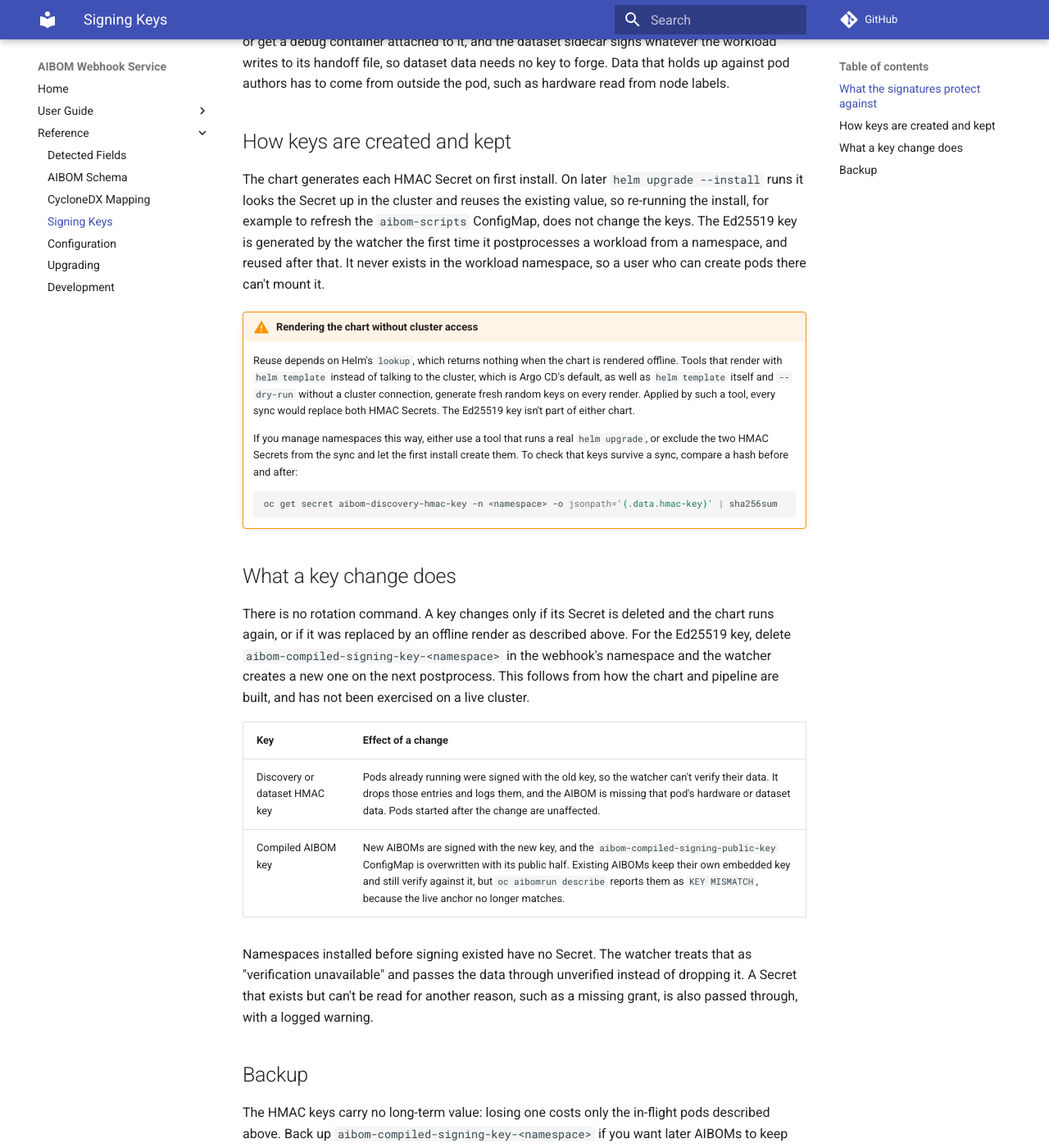
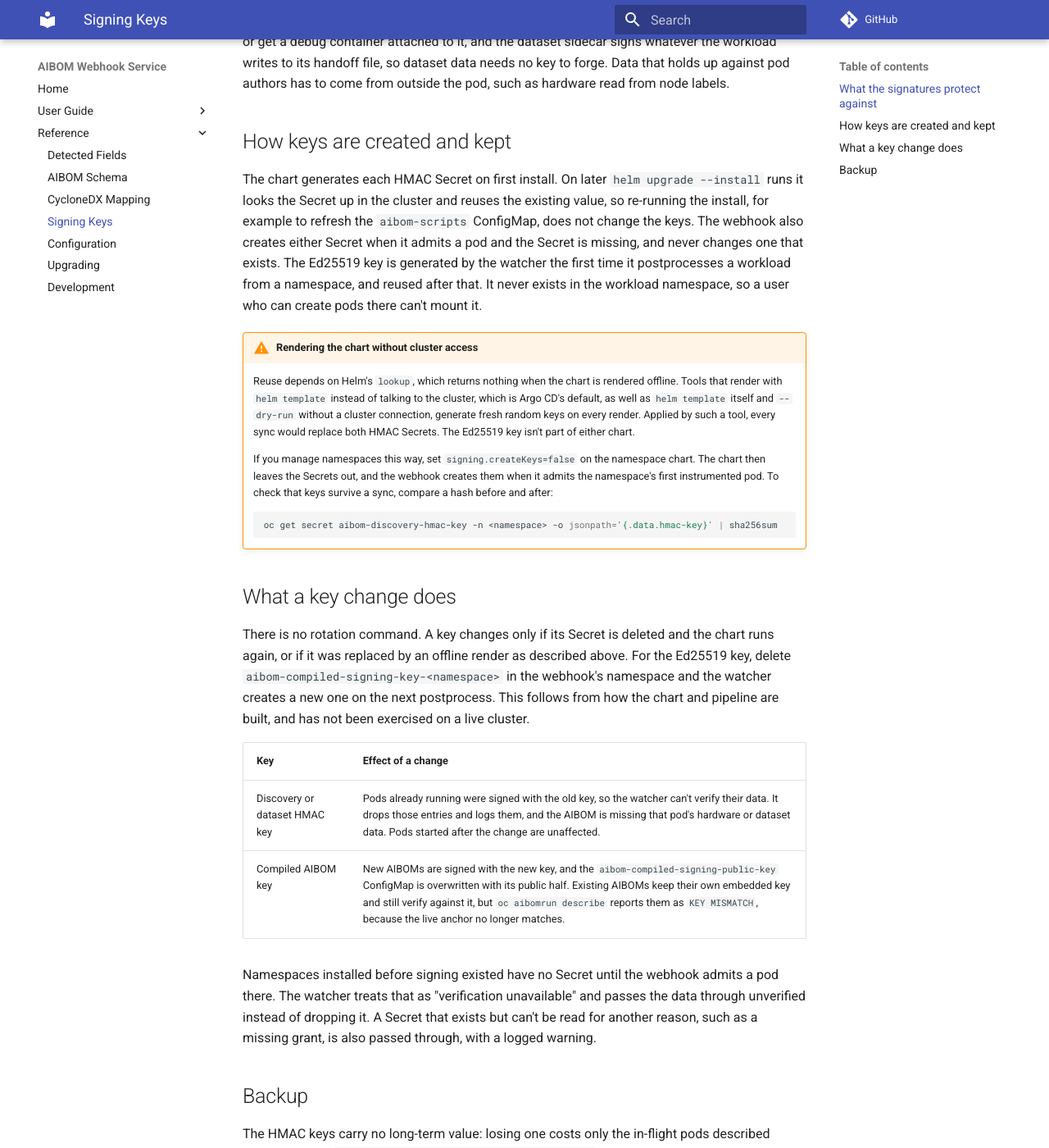
Before and after one commit to gavinsan33/aibom-webhook-service, an MkDocs documentation site: the page built from docs/reference/signing.md, in a window 1280 px wide and 1400 px high, scrolled down 1451 px. Shown: the whole window at 82% size. Built offline with MkDocs 1.6.1 and Material for MkDocs 9.7.7, drawn with Linux system fonts in a browser that asks for light colours; comment, search, counter and statistics services are not loaded.

Commit message:
Add signing.createKeys and document offline (Argo CD) installs

````diff
--- a/docs/reference/signing.md
+++ b/docs/reference/signing.md
@@ -25,12 +25,12 @@ This is a limitation of the design, not something a setting fixes. Anything sign
 
 ## How keys are created and kept
 
-The chart generates each HMAC Secret on first install. On later `helm upgrade --install` runs it looks the Secret up in the cluster and reuses the existing value, so re-running the install, for example to refresh the `aibom-scripts` ConfigMap, does not change the keys. The Ed25519 key is generated by the watcher the first time it postprocesses a workload from a namespace, and reused after that. It never exists in the workload namespace, so a user who can create pods there can't mount it.
+The chart generates each HMAC Secret on first install. On later `helm upgrade --install` runs it looks the Secret up in the cluster and reuses the existing value, so re-running the install, for example to refresh the `aibom-scripts` ConfigMap, does not change the keys. The webhook also creates either Secret when it admits a pod and the Secret is missing, and never changes one that exists. The Ed25519 key is generated by the watcher the first time it postprocesses a workload from a namespace, and reused after that. It never exists in the workload namespace, so a user who can create pods there can't mount it.
 
 !!! warning "Rendering the chart without cluster access"
     Reuse depends on Helm's `lookup`, which returns nothing when the chart is rendered offline. Tools that render with `helm template` instead of talking to the cluster, which is Argo CD's default, as well as `helm template` itself and `--dry-run` without a cluster connection, generate fresh random keys on every render. Applied by such a tool, every sync would replace both HMAC Secrets. The Ed25519 key isn't part of either chart.
 
-    If you manage namespaces this way, either use a tool that runs a real `helm upgrade`, or exclude the two HMAC Secrets from the sync and let the first install create them. To check that keys survive a sync, compare a hash before and after:
+    If you manage namespaces this way, set `signing.createKeys=false` on the namespace chart. The chart then leaves the Secrets out, and the webhook creates them when it admits the namespace's first instrumented pod. To check that keys survive a sync, compare a hash before and after:
 
     ```bash
     oc get secret aibom-discovery-hmac-key -n <namespace> -o jsonpath='{.data.hmac-key}' | sha256sum
@@ -45,7 +45,7 @@ There is no rotation command. A key changes only if its Secret is deleted and th
 | Discovery or dataset HMAC key | Pods already running were signed with the old key, so the watcher can't verify their data. It drops those entries and logs them, and the AIBOM is missing that pod's hardware or dataset data. Pods started after the change are unaffected. |
 | Compiled AIBOM key | New AIBOMs are signed with the new key, and the `aibom-compiled-signing-public-key` ConfigMap is overwritten with its public half. Existing AIBOMs keep their own embedded key and still verify against it, but `oc aibomrun describe` reports them as `KEY MISMATCH`, because the live anchor no longer matches. |
 
-Namespaces installed before signing existed have no Secret. The watcher treats that as "verification unavailable" and passes the data through unverified instead of dropping it. A Secret that exists but can't be read for another reason, such as a missing grant, is also passed through, with a logged warning.
+Namespaces installed before signing existed have no Secret until the webhook admits a pod there. The watcher treats that as "verification unavailable" and passes the data through unverified instead of dropping it. A Secret that exists but can't be read for another reason, such as a missing grant, is also passed through, with a logged warning.
 
 ## Backup
 
````
Also changed, not shown: IMPLEMENTATION_NOTES.md (+1 -1 lines), charts/aibom-webhook/README.md (+1 -0 lines), charts/aibom-workload-namespace/README.md (+1 -0 lines), docs/reference/configuration.md (+1 -0 lines), 3 other files.
